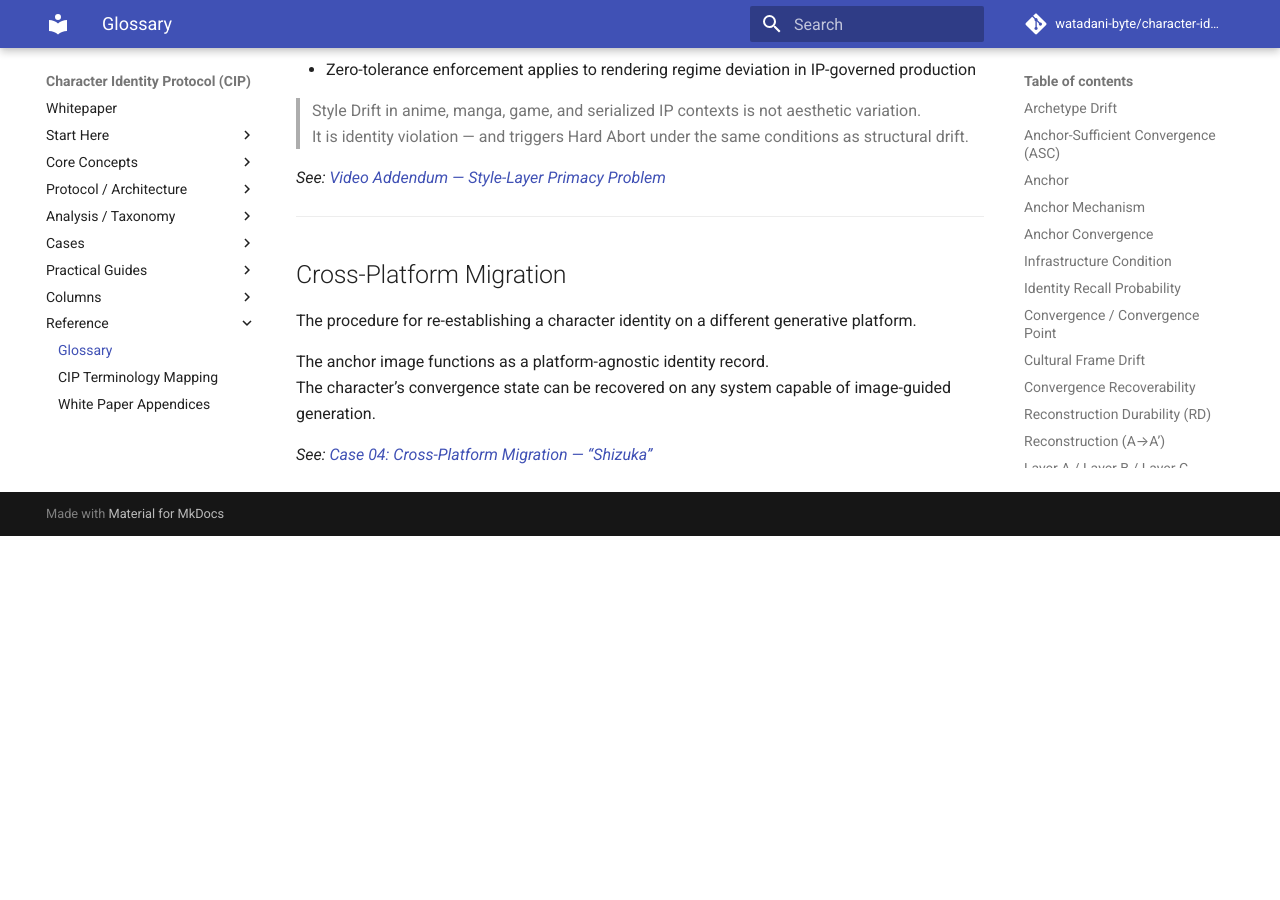
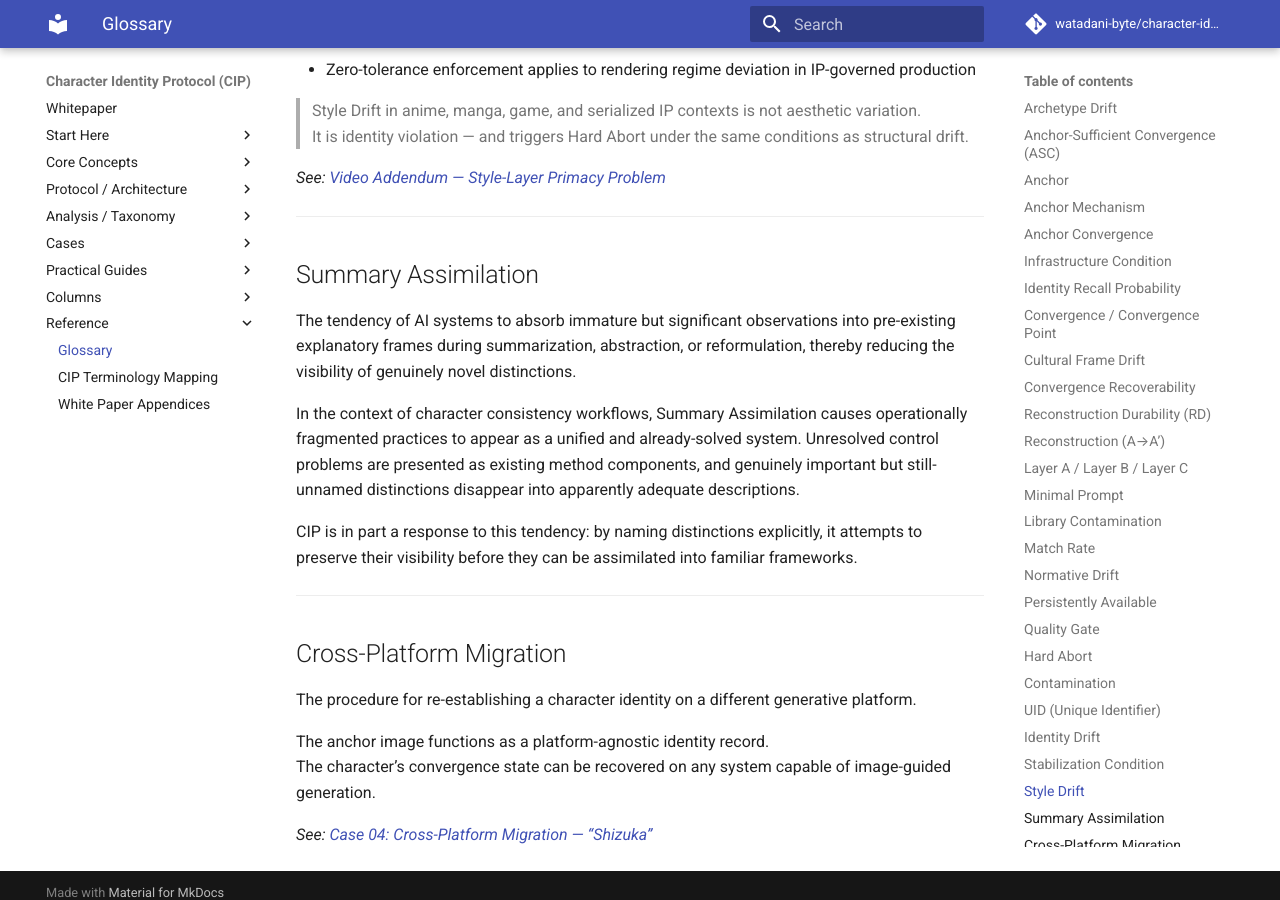
Before and after one commit to watadani-byte/character-identity-protocol, an MkDocs documentation site: the page built from docs/glossary.md, in a window 1280 px wide and 900 px high, scrolled down 11350 px. Built offline with MkDocs 1.6.1 and Material for MkDocs 9.7.7, drawn with Linux system fonts in a browser that asks for light colours; comment, search, counter and statistics services are not loaded; before the commit the page ends 11886 px from its top, so only the background shows below that.

Commit message:
glossary.md を更新

```diff
--- a/docs/glossary.md
+++ b/docs/glossary.md
@@ -514,6 +514,27 @@ This classification rests on the industry standard that:
 
 -----
 
+## Summary Assimilation
+
+The tendency of AI systems to absorb immature but significant
+observations into pre-existing explanatory frames
+during summarization, abstraction, or reformulation,
+thereby reducing the visibility of genuinely novel distinctions.
+
+In the context of character consistency workflows,
+Summary Assimilation causes operationally fragmented practices
+to appear as a unified and already-solved system.
+Unresolved control problems are presented as existing method
+components, and genuinely important but still-unnamed distinctions
+disappear into apparently adequate descriptions.
+
+CIP is in part a response to this tendency:
+by naming distinctions explicitly,
+it attempts to preserve their visibility
+before they can be assimilated into familiar frameworks.
+
+-----
+
 ## Cross-Platform Migration
 
 The procedure for re-establishing a character identity on a different generative platform.
```
